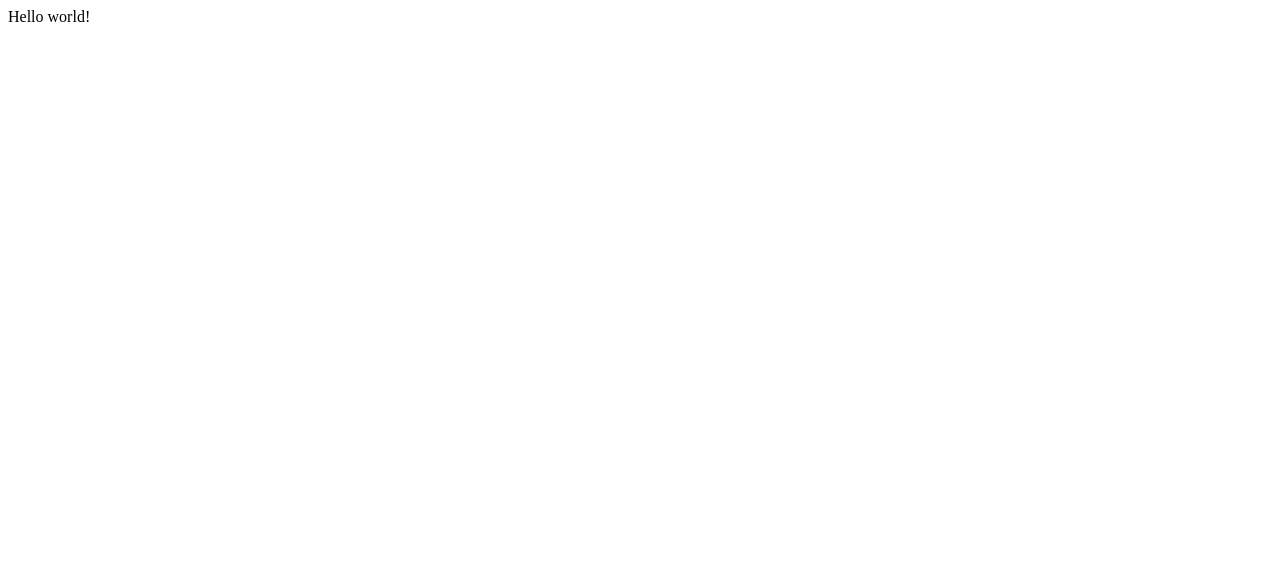
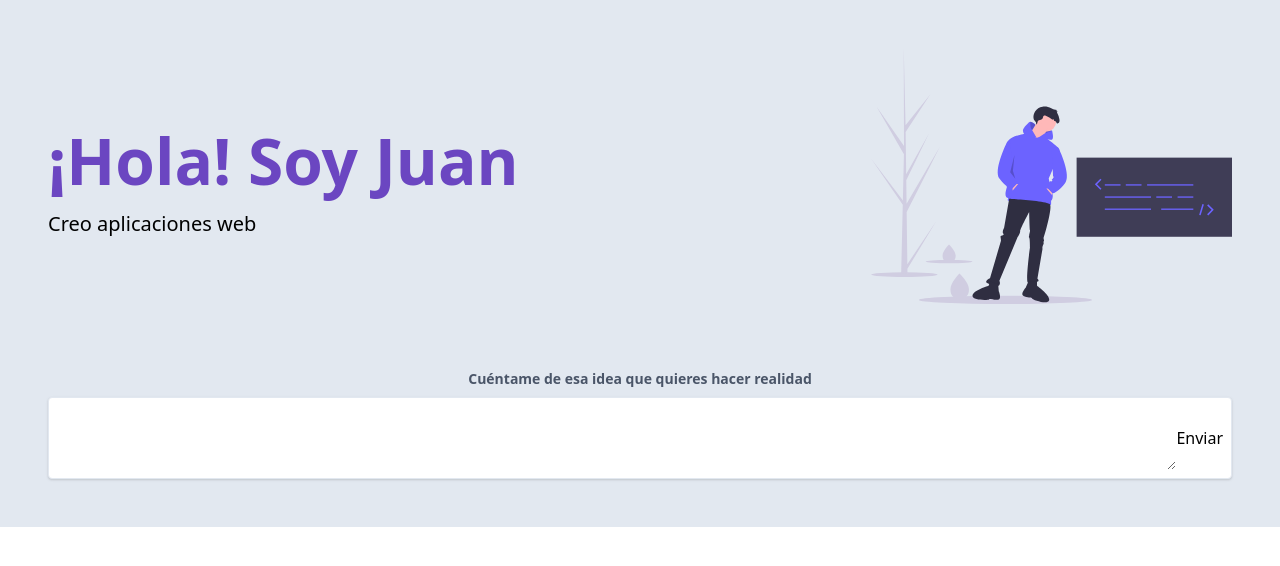
Before and after one commit to JuanCaDev/sitio-personal-gatsby, a Gatsby site: page / in a window 1280 px wide. Built offline with nearby package versions, Linux system fonts and the light colour scheme; Gatsby itself is replaced by a stand-in of ours.

Commit message:
2. Formulario de contacto

```diff
--- /dev/null
+++ b/gatsby-browser.js
@@ -0,0 +1 @@
+import "./src/styles/global.css";
--- a/gatsby-config.js
+++ b/gatsby-config.js
@@ -5,5 +5,5 @@
  */
 
 module.exports = {
-  /* Your site config here */
+  plugins: ['gatsby-plugin-postcss']
 }
--- a/package.json
+++ b/package.json
@@ -15,11 +15,13 @@
   },
   "dependencies": {
     "gatsby": "^2.19.7",
+    "gatsby-plugin-postcss": "^2.1.20",
     "react": "^16.12.0",
     "react-dom": "^16.12.0"
   },
   "devDependencies": {
-    "prettier": "^1.19.1"
+    "prettier": "^1.19.1",
+    "tailwindcss": "^1.2.0"
   },
   "repository": {
     "type": "git",
--- /dev/null
+++ b/postcss.config.js
@@ -0,0 +1,5 @@
+module.exports = {
+  plugins: [
+    require('tailwindcss')
+  ]
+}
--- /dev/null
+++ b/src/components/contact.form.js
@@ -0,0 +1,20 @@
+import React from 'react';
+
+export default () => (
+  <form className="mt-16 text-center">
+    <label
+      for="contact-content"
+      className="block text-gray-700 text-sm font-bold mb-2">
+      Cuéntame de esa idea que quieres hacer realidad
+    </label>
+
+    <div className="flex bg-white shadow rounded border p-2">
+      <textarea
+        id="contact-content"
+        name="contact-content"
+        className="flex-1 py-2 px-3 text-gray-700 focus:outline-none focus:shadow-outline"
+      />
+      <button>Enviar</button>
+    </div>
+  </form>
+)
--- /dev/null
+++ b/src/components/header.js
@@ -0,0 +1,24 @@
+import React from 'react';
+
+import ilustration from '../img/img.svg'
+
+import Form from '../components/contact.form'
+
+export default () => (
+  <header className="bg-gray-300">
+    <div className="container mx-auto p-12">
+      <div className="flex justify-center items-center">
+        <div className="flex-1">
+          <h1 className="font-bold text-purple-700 text-6xl">¡Hola! Soy Juan</h1>
+          <p className="text-xl">Creo aplicaciones web</p>
+        </div>
+
+        <img src={ ilustration } alt="Programador mirando el código" className="h-64"/>
+      </div>
+
+      <div>
+        <Form/>
+      </div>
+    </div>
+  </header>
+)
--- a/src/pages/index.js
+++ b/src/pages/index.js
@@ -1,3 +1,9 @@
 import React from "react"
 
-export default () => <div>Hello world!</div>
+import Header from '../components/header'
+
+export default () => (
+  <div>
+    <Header/>
+  </div>
+)
--- /dev/null
+++ b/src/styles/global.css
@@ -0,0 +1,3 @@
+@tailwind base;
+@tailwind components;
+@tailwind utilities;
--- /dev/null
+++ b/tailwind.config.js
@@ -0,0 +1,7 @@
+module.exports = {
+  theme: {
+    extend: {},
+  },
+  variants: {},
+  plugins: [],
+}
```
Also changed, not shown: src/img/img.svg (added), 1 other file.
